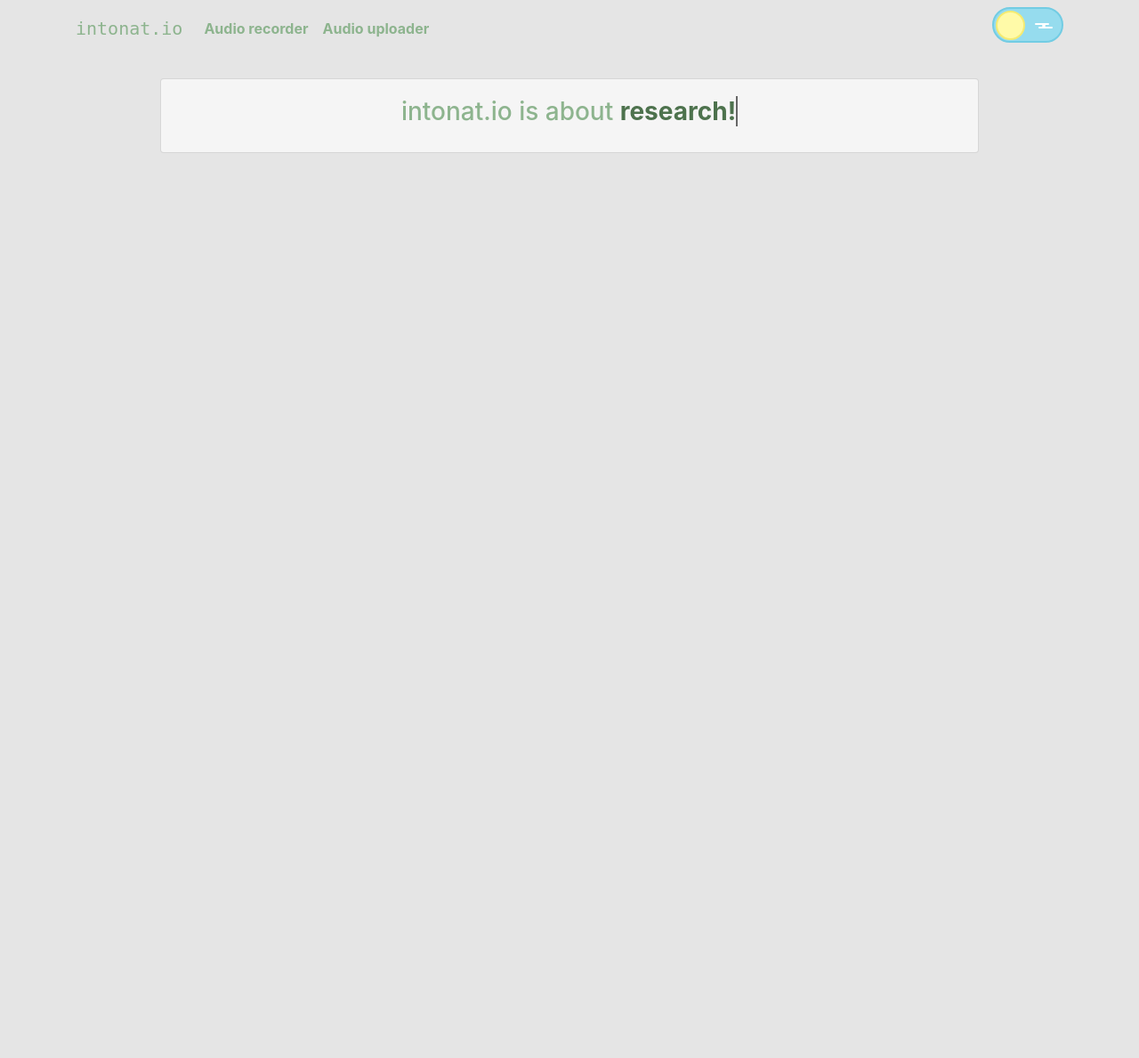
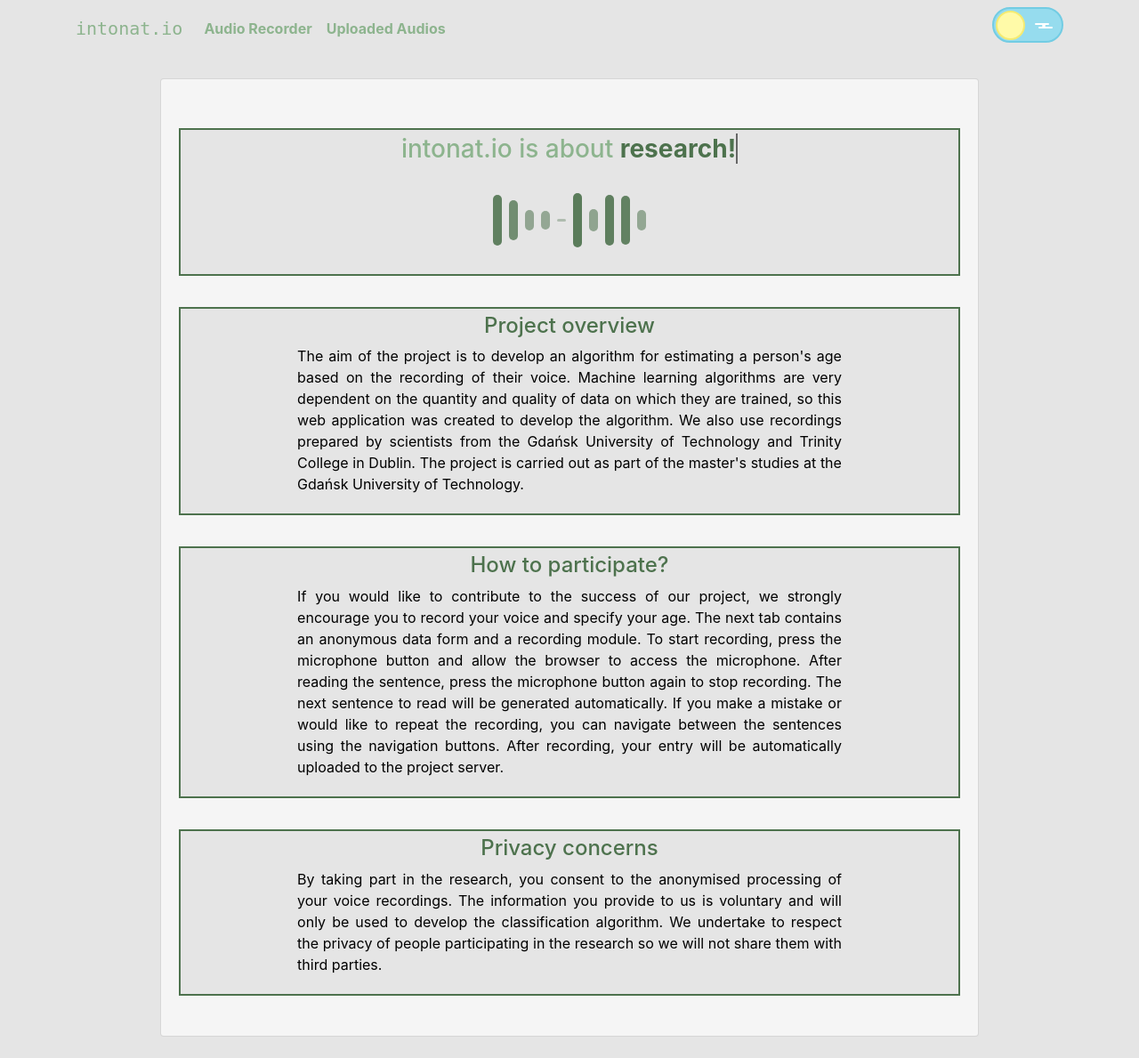
Before and after one commit to Silv3S/intonat.io, a Django app: page /home in a window 1280 px wide. Shown: the whole page at 89% size. Before the commit the page ends 172 px from the top, so only its background shows below. Run offline with Django 3.2, Linux system fonts and the light colour scheme; some libraries are stand-ins or nearby versions.

Commit message:
homepage content and styling

```diff
--- a/pbaudio/static/css/pageCommon.css
+++ b/pbaudio/static/css/pageCommon.css
@@ -422,6 +422,53 @@
    width:100%;
    margin: auto;
    text-align: center;
-   margin: 35px 0 15px 0;
+   margin: 35px 0 25px 0;
    padding: 5px 0;
  }
+
+ .informations
+ {
+   text-align: justify;
+   padding-left: 15%;
+   padding-right: 15%;
+ }
+
+
+#bars {
+  height: 110px;
+  margin: auto;
+  display: flex;
+  justify-content: center;
+  align-items: center;
+}
+
+.bar {
+  bottom: 1px;
+  height: 3px;
+  width: 10px;
+  margin: 0px 4px;
+  border-radius: 5px;
+  animation: sound 0ms -600ms linear infinite alternate;
+}
+
+@keyframes sound {
+  0% {
+     opacity: .35;
+      height: 3px;
+  }
+  100% {
+      opacity: 1;
+      height: 70px;
+  }
+}
+
+.bar:nth-child(1)  { left: 1px; animation-duration: 474ms; }
+.bar:nth-child(2)  { left: 15px; animation-duration: 433ms; }
+.bar:nth-child(3)  { left: 29px; animation-duration: 407ms; }
+.bar:nth-child(4)  { left: 43px; animation-duration: 458ms; }
+.bar:nth-child(5)  { left: 57px; animation-duration: 400ms; }
+.bar:nth-child(6)  { left: 71px; animation-duration: 427ms; }
+.bar:nth-child(7)  { left: 85px; animation-duration: 441ms; }
+.bar:nth-child(8)  { left: 99px; animation-duration: 419ms; }
+.bar:nth-child(9)  { left: 113px; animation-duration: 487ms; }
+.bar:nth-child(10) { left: 127px; animation-duration: 442ms; }
--- a/pbaudio/static/css/pageLight.css
+++ b/pbaudio/static/css/pageLight.css
@@ -134,3 +134,12 @@
     background-color: var(--light-background);
     border:2px solid var(--light-menu-item-active);
 }
+
+.informations
+{
+    color: black;
+}
+
+.bar {
+    background: var(--light-menu-item-active);
+ }
--- a/pbaudio/templates/base.html
+++ b/pbaudio/templates/base.html
@@ -29,10 +29,10 @@
       <div class="collapse navbar-collapse" id="navbarSupportedContent">
         <ul class="navbar-nav">
           <li class="nav-item">
-            <a class="nav-link {{ recorder }}" href="{% url 'record' %}">Audio recorder</a>
+            <a class="nav-link {{ recorder }}" href="{% url 'record' %}">Audio Recorder</a>
           </li>
           <li class="nav-item">
-            <a class="nav-link {{ audio_list }}" href="{% url 'audio_list' %}">Audio uploader</a>
+            <a class="nav-link {{ audio_list }}" href="{% url 'audio_list' %}">Uploaded Audios</a>
           </li>
         </ul>
       </div>
--- a/pbaudio/templates/home.html
+++ b/pbaudio/templates/home.html
@@ -1,6 +1,7 @@
 {% extends 'base.html' %}
 {% load static %}
 {% block content %}
+<div class='section-title'>
   <h3 style='text-align:center' class='text-color'>intonat.io is about
     <b>
       <span class="txt-rotate" id='text-color-active'
@@ -10,6 +11,48 @@
     </b>
   </h3>
 
+  <div id="bars">
+    <div class="bar"></div>
+    <div class="bar"></div>
+    <div class="bar"></div>
+    <div class="bar"></div>
+    <div class="bar"></div>
+    <div class="bar"></div>
+    <div class="bar"></div>
+    <div class="bar"></div>
+    <div class="bar"></div>
+    <div class="bar"></div>
+  </div>
+</div>
 
+<div class='section-title'>
+  <h4 id='text-color-active'>Project overview</h4>
+  <p class="informations">
+    The aim of the project is to develop an algorithm for estimating a person's age based on the recording of their voice.
+    Machine learning algorithms are very dependent on the quantity and quality of data on which they are trained, so this web application was created to develop the algorithm.
+    We also use recordings prepared by scientists from the Gdańsk University of Technology and Trinity College in Dublin.
+    The project is carried out as part of the master's studies at the Gdańsk University of Technology.
+  </p>
+</div>
+
+<div class='section-title'>
+  <h4 id='text-color-active'>How to participate?</h4>
+  <p class="informations">
+    If you would like to contribute to the success of our project, we strongly encourage you to record your voice and specify your age.
+    The next tab contains an anonymous data form and a recording module. To start recording, press the microphone button and allow the browser to access the microphone.
+    After reading the sentence, press the microphone button again to stop recording.
+    The next sentence to read will be generated automatically. If you make a mistake or would like to repeat the recording, you can navigate between the sentences using the navigation buttons.
+    After recording, your entry will be automatically uploaded to the project server.
+  </p>
+</div>
+
+<div class='section-title'>
+  <h4 id='text-color-active'>Privacy concerns</h4>
+  <p class="informations">
+    By taking part in the research, you consent to the anonymised processing of your voice recordings.
+    The information you provide to us is voluntary and will only be used to develop the classification algorithm.
+    We undertake to respect the privacy of people participating in the research so we will not share them with third parties.
+  </p>
+</div>
 <script src = "{% static 'js/typewriter.js' %}"></script>
 {% endblock %}
--- a/pbaudio/templates/record.html
+++ b/pbaudio/templates/record.html
@@ -10,6 +10,7 @@
 </div>
 <div class="speaker-form">
   <div class = "radio-question">
+    <h3 class="text-color">Speaker particulars</h3>
     <input id="speakerName" type="text"  placeholder="Name" style="width:40%">
     <input id="speakerAge" type="number" min="1"  placeholder="Age" style="width:25%">
     <select id="speakerSex" name="sex" placeholder="Sex" style="width:30%">
```
Also changed, not shown: pbaudio/static/css/pageDark.css (+9 -0 lines), pbaudio/templates/audio_list.html (+4 -4 lines). Lines whose indentation alone changed are shown as unchanged.
